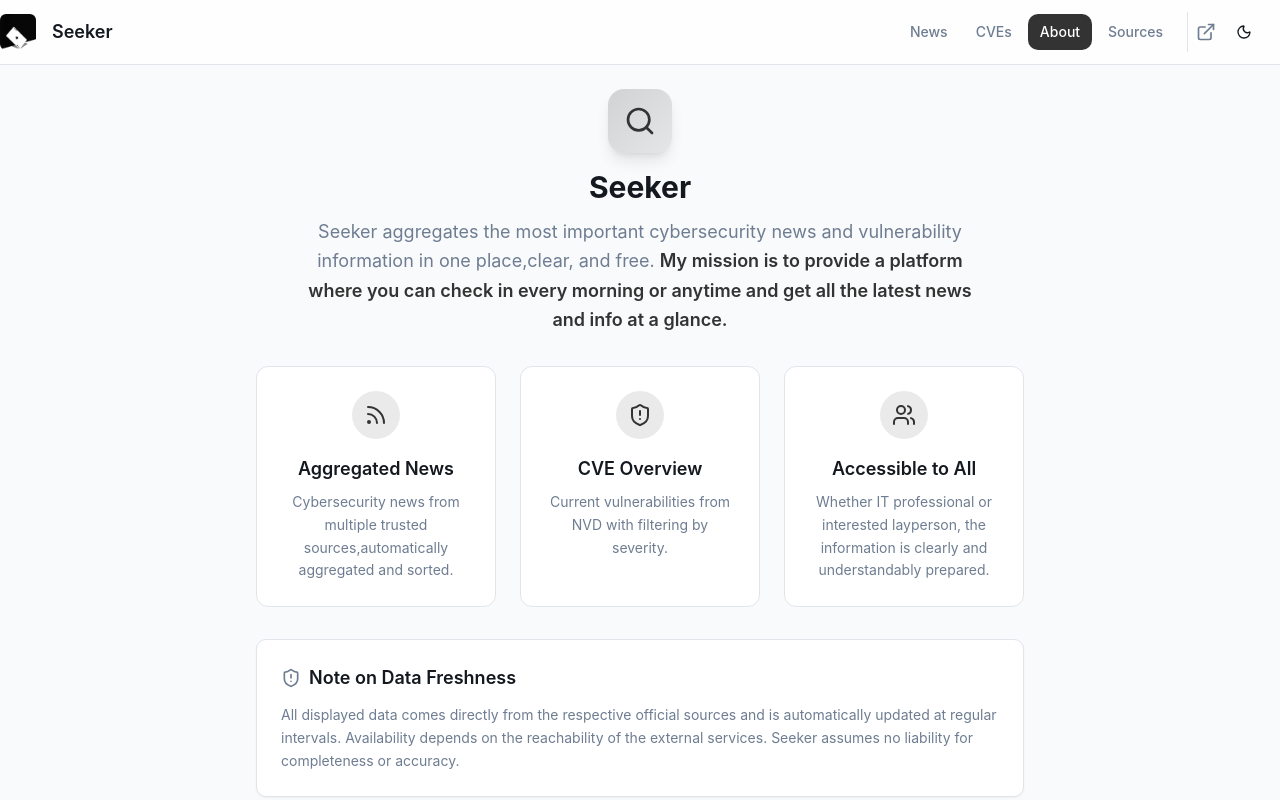
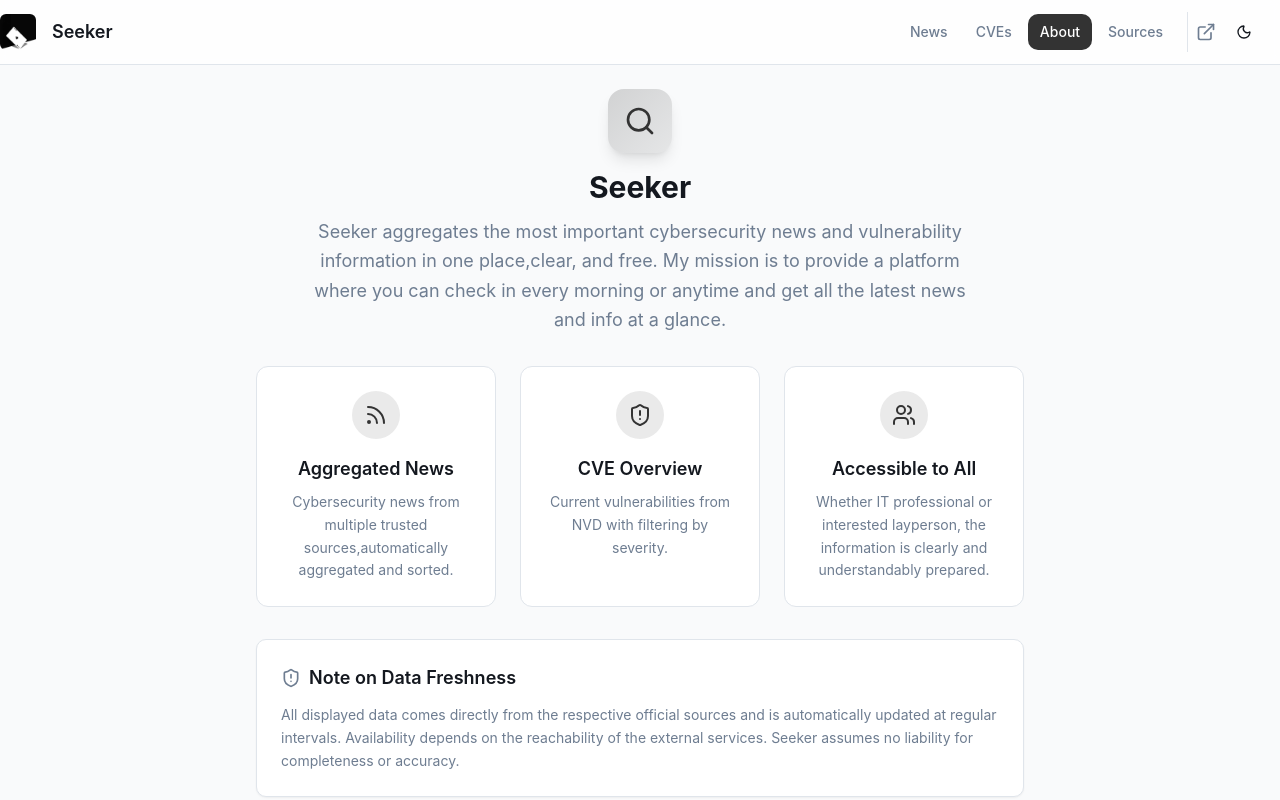
Before and after one commit to ml0w6c65766c/seeker, a React (Vite) app: page / in a window 1280 px wide. Both pictures are taken after a click on the button "About". Shown: the top 800 px of the page. Built offline with nearby package versions, Linux system fonts and the light colour scheme; no server answers; the HTML template or start-up script is replaced by a standard one.

Commit message:
text color changed

```diff
--- a/src/components/AboutTab.tsx
+++ b/src/components/AboutTab.tsx
@@ -28,7 +28,8 @@ export function AboutTab() {
         <h1 className="text-3xl font-bold text-foreground mb-2">Seeker</h1>
         <p className="mt-3 text-lg leading-relaxed text-muted-foreground max-w-2xl mx-auto">
           Seeker aggregates the most important cybersecurity news and vulnerability information
-          in one place,clear, and free. <span className="font-semibold text-primary">My mission is to provide a platform where you can check in every morning or anytime and get all the latest news and info at a glance.</span>
+          in one place,clear, and free.
+          My mission is to provide a platform where you can check in every morning or anytime and get all the latest news and info at a glance.
         </p>
       </div>
 
```
